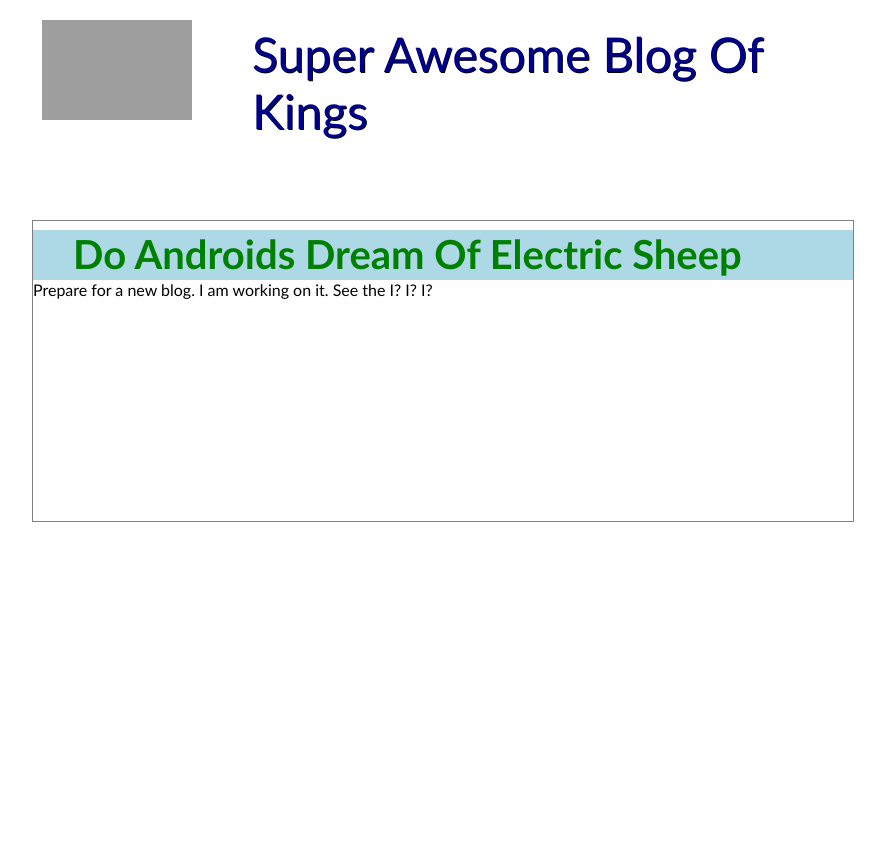
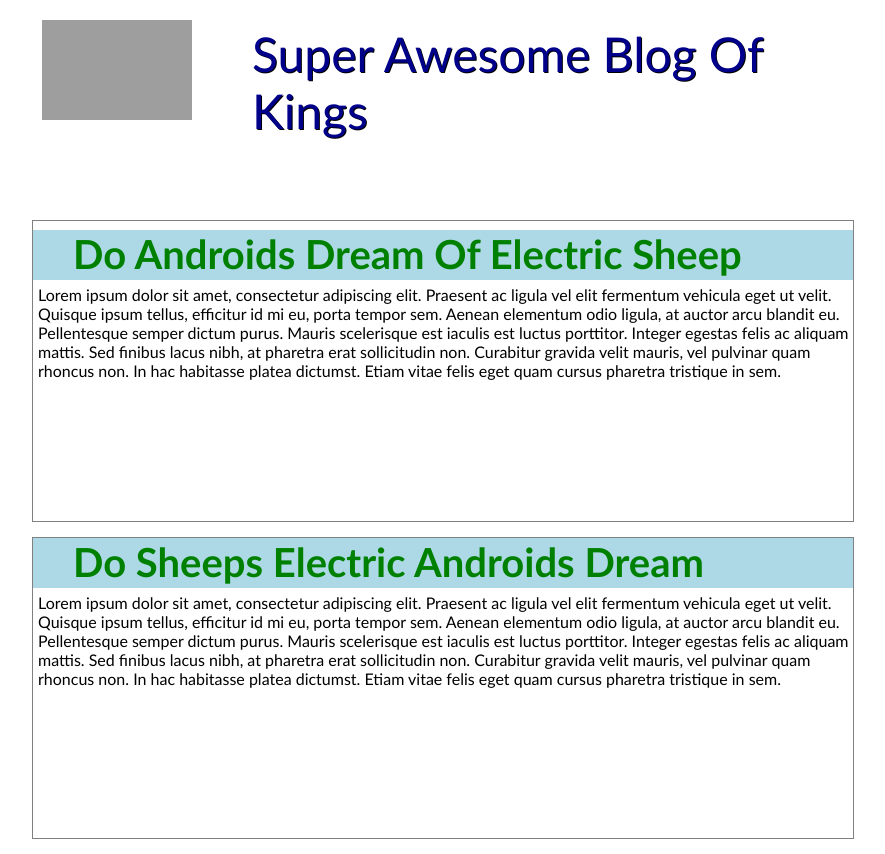
Before and after one commit to HJansen93/HJansen93.github.io, a plain HTML site: page index.html in a window 1280 px wide. Shown: the whole page, without its empty margins (208-1093 px from the left). Before the commit the page ends 800 px from the top, so only its background shows below. Drawn offline with Linux system fonts and the light colour scheme; grey boxes are pictures that could not be loaded.

Commit message:
addded post
again

```diff
--- a/index.html
+++ b/index.html
@@ -17,7 +17,14 @@
 			<div class='postheader'>
 				<div class='postheadertext blink_me'> Do Androids Dream Of Electric Sheep</div>
 			</div>
-			<div class='postcontent'> Prepare for a new blog. I am working on it. See the I? I? I? </div>
+			<div class='postcontent'> Lorem ipsum dolor sit amet, consectetur adipiscing elit. Praesent ac ligula vel elit fermentum vehicula eget ut velit. Quisque ipsum tellus, efficitur id mi eu, porta tempor sem. Aenean elementum odio ligula, at auctor arcu blandit eu. Pellentesque semper dictum purus. Mauris scelerisque est iaculis est luctus porttitor. Integer egestas felis ac aliquam mattis. Sed finibus lacus nibh, at pharetra erat sollicitudin non. Curabitur gravida velit mauris, vel pulvinar quam rhoncus non. In hac habitasse platea dictumst. Etiam vitae felis eget quam cursus pharetra tristique in sem. </div>
+		</div>
+
+		<div class='post'>
+			<div class='postheader'>
+				<div class='postheadertext blink_me'> Do Sheeps Electric Androids Dream</div>
+			</div>
+			<div class='postcontent'>Lorem ipsum dolor sit amet, consectetur adipiscing elit. Praesent ac ligula vel elit fermentum vehicula eget ut velit. Quisque ipsum tellus, efficitur id mi eu, porta tempor sem. Aenean elementum odio ligula, at auctor arcu blandit eu. Pellentesque semper dictum purus. Mauris scelerisque est iaculis est luctus porttitor. Integer egestas felis ac aliquam mattis. Sed finibus lacus nibh, at pharetra erat sollicitudin non. Curabitur gravida velit mauris, vel pulvinar quam rhoncus non. In hac habitasse platea dictumst. Etiam vitae felis eget quam cursus pharetra tristique in sem. </div>
 		</div>
 	</div>
 </div>
--- a/style.css
+++ b/style.css
@@ -38,6 +38,7 @@ body {
 		border:1px solid gray;
 		height:300px;
 		width:820px;
+		margin-bottom:15px;
 	}
 	.postheader {
 		font-size:20px;
@@ -57,6 +58,7 @@ body {
 	.postcontent {
 		float:left;
 		width:820px;
+		padding:5px;
 	}
 
 
```
